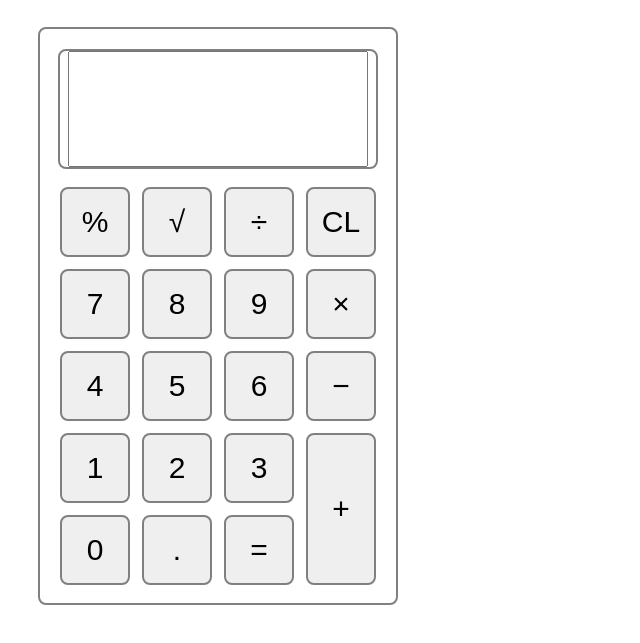
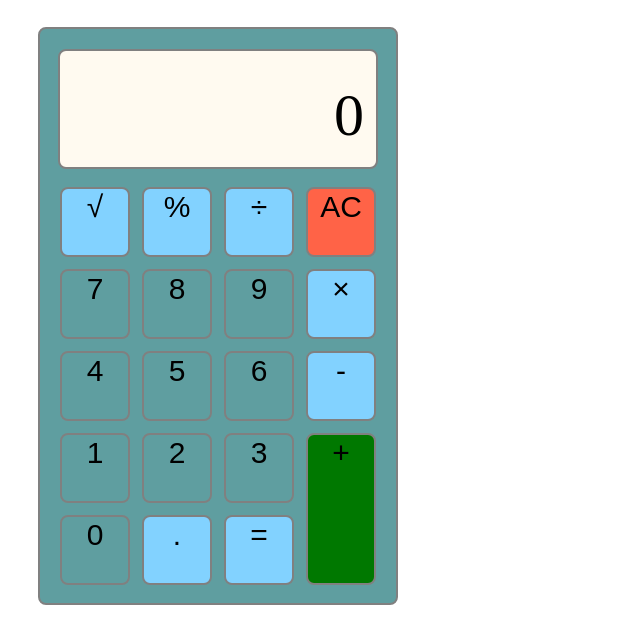
Before and after one commit to schuylermk/calculator, a plain HTML site: page index.html in a window 1280 px wide. Shown: the part 69-712 px from the top of the page, without its empty margins (0-640 px from the left). Drawn offline with Linux system fonts and the light colour scheme.

Commit message:
keypad styling

```diff
--- a/calcstyle.scss
+++ b/calcstyle.scss
@@ -1,3 +1,14 @@
+:root
+{
+  --number-color: 127, 255, 212;
+  --operator-color: 130, 210, 255;
+  --clear-color: 255, 99, 71;
+  --addition-color: 0, 120, 0;
+
+  --full: 1.0;
+  --half: 0.5;
+}
+
 * {
   box-sizing: border-box;
   font-size: 30px;
@@ -10,6 +21,7 @@
   }
 
   .calculator {
+    background-color: cadetblue;
     border: 2px solid grey;
     border-radius: 8px;
     display: grid;
@@ -17,6 +29,17 @@
     justify-content: center;
     margin: 1rem;
     width: 360px;
+
+    .display {
+      @extend .calculator;
+      background-color: floralwhite;
+      font-size: 2em;
+      height: 120px;
+      justify-content: right;
+      margin: 20px 20px 0 20px;
+      padding: 0.5em 0.2em 0;
+      width: 320px
+    }
 
     .keypad {
       display: grid;
@@ -26,29 +49,30 @@
       margin: 0 auto;
       width: 316px;
 
-      .key {
+      button {
         @extend .calculator;
         height: 70px;
         margin: 0;
         width: 70px;
-      }
+        &[data-action] {
+          background-color: #{'rgba(var(--operator-color))'};
+        }
+        &[data-action="clear"] {
+          background-color: #{'rgba(var(--clear-color))'};
+        }
 
-      .key[data-action="add"] {
-        height: 152px;
-        grid-column: 4/5;
-        grid-row: 4/6;
-      }
-    }
-
-    .display {
-      @extend .calculator;
-      height: 120px;
-      margin: 20px 20px 0 20px;
-      width: 320px;
-
-      #textarea {
-        text-align: right;
-        width: 300px;
+        &[data-action="add"] {
+          background-color: #{'rgba(var(--addition-color))'};
+          grid-column: 4/5;
+          grid-row: 4/6;
+          height: 152px;
+          &:hover {
+            background: linear-gradient( to top, rgba(217, 255, 0, 0.25), rgba(255, 255, 255, 0.25)) #{'rgba(var(--addition-color))'};
+          }
+        }
+        .is-pressed {
+          background-color: red;
+        }
       }
     }
   }
--- a/index.html
+++ b/index.html
@@ -12,29 +12,27 @@
   <h1>Calculator – CSS Grid &amp; ES6</h1>
 </header>
 <div class="calculator">
-  <div class="display">
-    <input type="text" name="display" id="textarea">
-  </div>
+  <div class="display">0</div>
   <div class="keypad">
-    <input type="button" class="key operator" value="%" data-key=""   data-action="percent" >
-    <input type="button" class="key operator" value="√" data-key=""   data-action="sqroot">
-    <input type="button" class="key operator" value="÷" data-key=""   data-action="divide">
-    <input type="button" class="key clear"    value="CL"              data-action="clear" >
-    <input type="button" class="key number"   value="7" data-key="56">
-    <input type="button" class="key number"   value="8" data-key="57">
-    <input type="button" class="key number"   value="9" data-key="58">
-    <input type="button" class="key operator" value="×" data-key=""   data-action="multiply">
-    <input type="button" class="key number"   value="4" data-key="53">
-    <input type="button" class="key number"   value="5" data-key="54">
-    <input type="button" class="key number"   value="6" data-key="55">
-    <input type="button" class="key operator" value="−" data-key="173"data-action="subtract">
-    <input type="button" class="key number"   value="1" data-key="49">
-    <input type="button" class="key number"   value="2" data-key="50">
-    <input type="button" class="key number"   value="3" data-key="51">
-    <input type="button" class="key number"   value="0" data-key="48">
-    <input type="button" class="key number"   value="." data-key="190"data-action="decimal">
-    <input type="button" class="key equal"    value="=" data-key="61" data-action="calculate">
-    <input type="button" class="key operator" value="+" data-key="43" data-action="add">
+    <button class="key--operator" data-action="sqroot">√</button>
+    <button class="key--operator" data-action="percent">%</button>
+    <button class="key--operator" data-action="divide">÷</button>
+    <button data-action="clear">AC</button>
+    <button>7</button>
+    <button>8</button>
+    <button>9</button>
+    <button class="key--operator" data-action="multiply">&times;</button>
+    <button>4</button>
+    <button>5</button>
+    <button>6</button>
+    <button class="key--operator" data-action="subtract">-</button>
+    <button>1</button>
+    <button>2</button>
+    <button>3</button>
+    <button>0</button>
+    <button data-action="decimal">.</button>
+    <button class="key--equal" data-action="calculate">=</button>
+    <button class="key--operator" data-action="add">+</button>
   </div>
 </div>
 </body>
```
Also changed, not shown: style.css, 1 other file.
